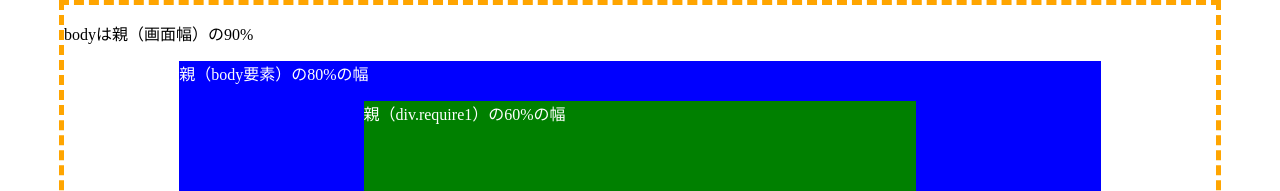
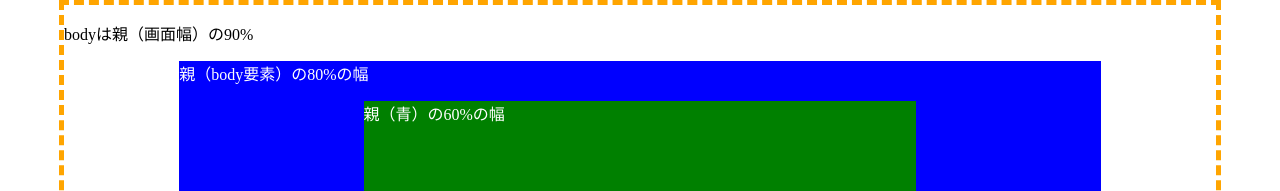
Before and after one commit to AaronMaywood/coding_sample, a plain HTML site: page liquid/index.html in a window 1280 px wide. Shown: the top 191 px of the page. Drawn offline with Linux system fonts and the light colour scheme.

Commit message:
文言をわかりやすくした

```diff
--- a/liquid/index.html
+++ b/liquid/index.html
@@ -10,7 +10,7 @@
 	<div class="liquid1">
 		<p>親（body要素）の80%の幅</p>
 		<div class="liquid2">
-			<p>親（div.require1）の60%の幅</p>
+			<p>親（青）の60%の幅</p>
 		</div>
 	</div>
 </body>
```
